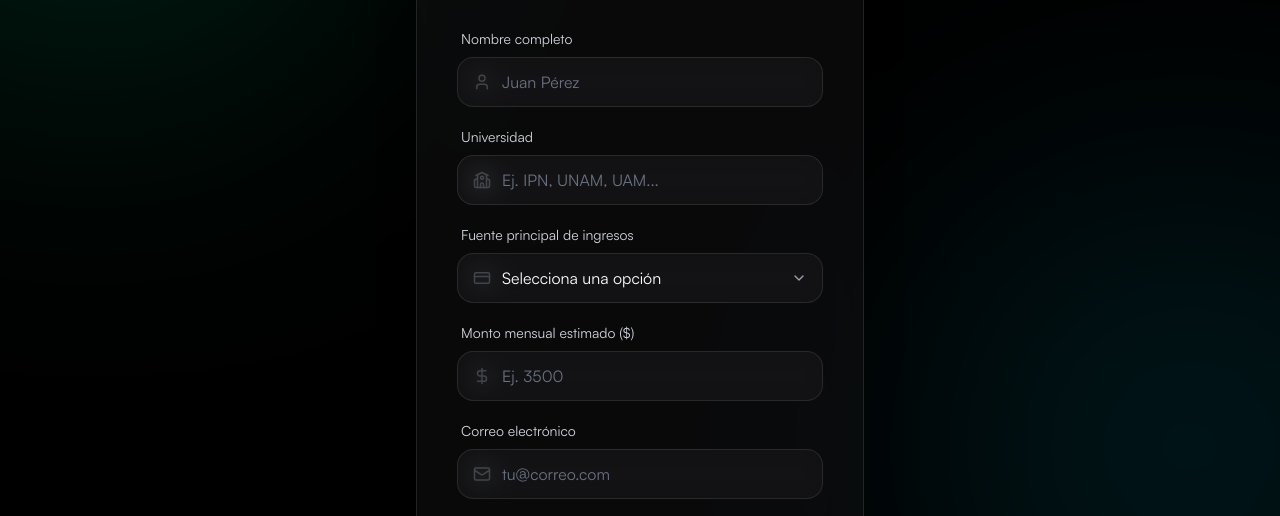
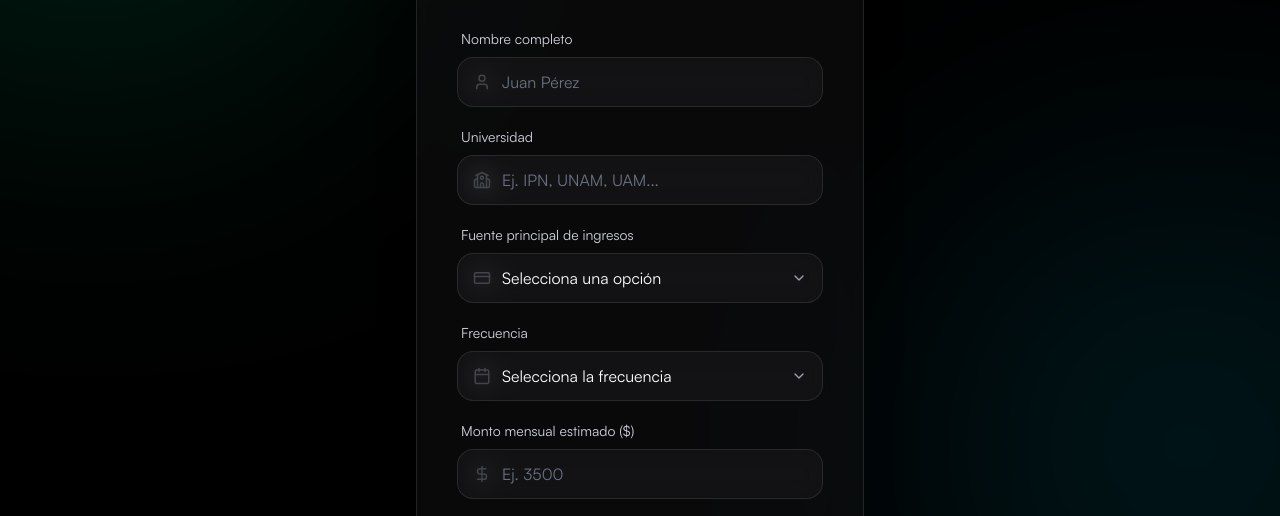
Before and after one commit to dany-MG/Capital-Joven, an Astro site: page /register in a window 1280 px wide. Shown: the part 264-780 px from the top of the page. Built offline with nearby package versions, Linux system fonts and the light colour scheme; Astro itself is replaced by a stand-in of ours.

Commit message:
Added main source income frequency

```diff
--- a/src/pages/register.astro
+++ b/src/pages/register.astro
@@ -69,6 +69,35 @@ import AuthInput from '../elements/AuthInput.astro';
             <option value="regalos" class="bg-zinc-900 text-white">Regalos / Mesada familiar</option>
             <option value="beca" class="bg-zinc-900 text-white">Beca</option>
             <option value="otros" class="bg-zinc-900 text-white">Otros</option>
+          </select>
+          <div class="absolute inset-y-0 right-4 flex items-center pointer-events-none text-gray-400">
+            <svg xmlns="http://www.w3.org/2000/svg" width="16" height="16" viewBox="0 0 24 24" fill="none" stroke="currentColor" stroke-width="2" stroke-linecap="round" stroke-linejoin="round"><path d="m6 9 6 6 6-6"/></svg>
+          </div>
+        </div>
+        <p class="error-msg text-xs text-red-400 ml-1 hidden"></p>
+      </div>
+
+      <div class="auth-field flex flex-col gap-2 w-full auth-item">
+        <label for="incomeFrequency" class="text-sm font-medium text-gray-300 ml-1">Frecuencia</label>
+        <div class="relative group">
+          <span class="absolute left-4 top-1/2 -translate-y-1/2 text-gray-400 group-focus-within:text-emerald-400 transition-colors duration-300 pointer-events-none">
+            <svg xmlns="http://www.w3.org/2000/svg" width="18" height="18" viewBox="0 0 24 24" fill="none" stroke="currentColor" stroke-width="2" stroke-linecap="round" stroke-linejoin="round">
+              <rect x="3" y="4" width="18" height="18" rx="2" ry="2"></rect>
+              <line x1="16" y1="2" x2="16" y2="6"></line>
+              <line x1="8" y1="2" x2="8" y2="6"></line>
+              <line x1="3" y1="10" x2="21" y2="10"></line>
+            </svg>
+          </span>
+          <select
+            id="incomeFrequency"
+            name="incomeFrequency"
+            required
+            class="w-full pl-11 pr-10 py-3 bg-zinc-900/50 border border-white/10 rounded-2xl text-white backdrop-blur-md focus:outline-none focus:border-emerald-500/60 focus:bg-zinc-900/70 focus:shadow-[0_0_20px_rgba(16,185,129,0.15)] transition-all duration-300 appearance-none cursor-pointer">
+            <option value="" disabled selected class="bg-zinc-900 text-gray-500">Selecciona la frecuencia</option>
+            <option value="unico" class="bg-zinc-900 text-white">Único</option>
+            <option value="semanal" class="bg-zinc-900 text-white">Semanal</option>
+            <option value="quincenal" class="bg-zinc-900 text-white">Quincenal</option>
+            <option value="mensual" class="bg-zinc-900 text-white">Mensual</option>
           </select>
           <div class="absolute inset-y-0 right-4 flex items-center pointer-events-none text-gray-400">
             <svg xmlns="http://www.w3.org/2000/svg" width="16" height="16" viewBox="0 0 24 24" fill="none" stroke="currentColor" stroke-width="2" stroke-linecap="round" stroke-linejoin="round"><path d="m6 9 6 6 6-6"/></svg>
@@ -289,6 +318,8 @@ import AuthInput from '../elements/AuthInput.astro';
       const termsAccepted = (form.querySelector<HTMLInputElement>('#terms'))?.checked;
       const incomeSource = String(data.get('incomeSource') || '');
       const incomeAmount = String(data.get('incomeAmount') || '');
+      const incomeFrequency = String(data.get('incomeFrequency') || '');
+
 
       let valid = true;
       const nameInput = form.querySelector<HTMLInputElement>('#name')!;
@@ -322,6 +353,7 @@ import AuthInput from '../elements/AuthInput.astro';
 
       const incomeSourceInput = form.querySelector<HTMLSelectElement>('#incomeSource')!;
       const incomeAmountInput = form.querySelector<HTMLInputElement>('#incomeAmount')!;
+      const incomeFrequencyInput = form.querySelector<HTMLSelectElement>('#incomeFrequency')!;
 
       // Validación de la fuente de ingresos
       if (!incomeSource) {
@@ -334,6 +366,12 @@ import AuthInput from '../elements/AuthInput.astro';
         showFieldError(incomeAmountInput, 'Ingresa un monto válido mayor a 0');
         valid = false;
       }
+
+      if (!incomeFrequency) {
+        showFieldError(incomeFrequencyInput as unknown as HTMLInputElement, 'Selecciona la frecuencia de tus ingresos');
+        valid = false;
+      }
+
 
       if (!valid) return;
 
```
